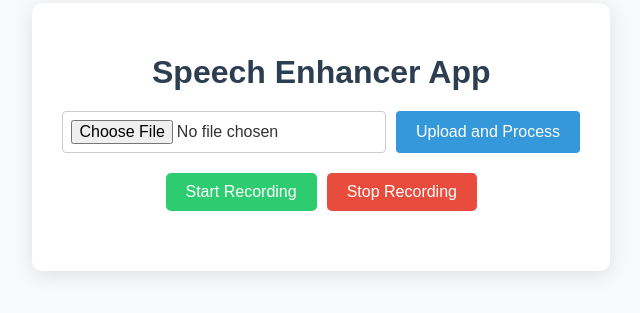
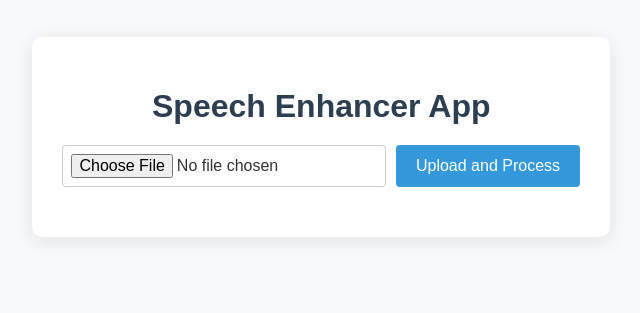
Before and after one commit to Soumya-mukherjee131/speech-to-text-frontend, a React (Create React App) app: page / in a window 1280 px wide. Shown: the part 263-576 px from the top of the page, without its empty margins (320-960 px from the left). Built offline with nearby package versions, Linux system fonts and the light colour scheme.

Commit message:
Added download function

```diff
--- a/src/App.js
+++ b/src/App.js
@@ -1,4 +1,4 @@
-import React, { useState, useRef } from 'react';
+import React, { useState } from 'react';
 import axios from 'axios';
 import './App.css';
 
@@ -6,10 +6,8 @@ function App() {
   const [file, setFile] = useState(null);
   const [result, setResult] = useState(null);
   const [status, setStatus] = useState("");
-  const [progress, setProgress] = useState(0); // Progress bar state
-  const [isRecording, setIsRecording] = useState(false);
-  const [audioURL, setAudioURL] = useState(null);
-  const mediaRecorder = useRef(null);
+  const [loading, setLoading] = useState(0);
+  const [isPlaying, setIsPlaying] = useState(false);
 
   const handleFileChange = (e) => {
     setFile(e.target.files[0]);
@@ -18,92 +16,106 @@ function App() {
   const handleSubmit = async (e) => {
     e.preventDefault();
     setStatus("Processing...");
-    setProgress(10);
+    setLoading(10);
 
     const formData = new FormData();
     formData.append('file', file);
 
     try {
+      setLoading(30);
       const response = await axios.post('https://speech-to-text-backend-2.onrender.com/process-audio', formData, {
         headers: {
           'Content-Type': 'multipart/form-data'
-        },
-        onUploadProgress: (progressEvent) => {
-          let percentCompleted = Math.round((progressEvent.loaded * 100) / progressEvent.total);
-          setProgress(percentCompleted);
         }
       });
-
       setResult(response.data);
       setStatus("Processing complete!");
-      setProgress(100);
+      setLoading(100);
     } catch (error) {
       console.error("Error:", error.response ? error.response.data : error.message);
       setStatus("An error occurred: " + (error.response ? error.response.data.error : error.message));
-      setProgress(0);
+      setLoading(0);
     }
   };
 
-  const handleStartRecording = async () => {
-    setIsRecording(true);
-    const stream = await navigator.mediaDevices.getUserMedia({ audio: true });
-    mediaRecorder.current = new MediaRecorder(stream);
+  const handlePlayAudio = () => {
+    if (result && result.corrected_transcription) {
+      const speech = new SpeechSynthesisUtterance(result.corrected_transcription);
+      speech.lang = 'en-US';
+      speech.onstart = () => setIsPlaying(true);
+      speech.onend = () => setIsPlaying(false);
+      window.speechSynthesis.speak(speech);
+    }
+  };
+
+  const handleDownloadAudio = () => {
+    if (result && result.corrected_transcription) {
+      const synth = window.speechSynthesis;
+      const utterance = new SpeechSynthesisUtterance(result.corrected_transcription);
+      const audioContext = new AudioContext();
+      const destination = audioContext.createMediaStreamDestination();
+      const mediaRecorder = new MediaRecorder(destination.stream);
+
+      synth.speak(utterance);
+      const source = audioContext.createMediaStreamSource(destination.stream);
+      source.connect(audioContext.destination);
 
       const audioChunks = [];
-    mediaRecorder.current.ondataavailable = (event) => {
+      mediaRecorder.ondataavailable = (event) => {
         audioChunks.push(event.data);
       };
 
-    mediaRecorder.current.onstop = () => {
+      mediaRecorder.onstop = () => {
         const audioBlob = new Blob(audioChunks, { type: 'audio/wav' });
         const audioUrl = URL.createObjectURL(audioBlob);
-      setAudioURL(audioUrl);
-      setFile(new File([audioBlob], 'recorded_audio.wav', { type: 'audio/wav' }));
+        const link = document.createElement('a');
+        link.href = audioUrl;
+        link.download = 'enhanced_transcription.wav';
+        link.click();
       };
 
-    mediaRecorder.current.start();
+      mediaRecorder.start();
+      utterance.onend = () => {
+        mediaRecorder.stop();
       };
-
-  const handleStopRecording = () => {
-    setIsRecording(false);
-    mediaRecorder.current.stop();
+    }
   };
 
   return (
     <div className="App">
       <h1>Speech Enhancer App</h1>
 
+      {/* File Upload Section */}
       <form onSubmit={handleSubmit} className="form-container">
         <input type="file" onChange={handleFileChange} className="file-input" />
         <button type="submit" className="submit-button">Upload and Process</button>
       </form>
 
-      {/* Recording Section */}
-      <div className="recording-section">
-        <button onClick={handleStartRecording} disabled={isRecording} className="record-button">Start Recording</button>
-        <button onClick={handleStopRecording} disabled={!isRecording} className="stop-button">Stop Recording</button>
-        {audioURL && <audio controls src={audioURL} className="audio-preview"></audio>}
-      </div>
+      {status && <p className="status">{status}</p>}
 
       {/* Progress Bar */}
-      {progress > 0 && (
-        <div className="progress-bar-container">
-          <div className="progress-bar" style={{ width: `${progress}%` }}>
-            {progress}%
-          </div>
+      {loading > 0 && (
+        <div className="progress-container">
+          <div className="progress-bar" style={{ width: `${loading}%` }}></div>
         </div>
       )}
 
-      {status && <p className="status">{status}</p>}
-
       {result && (
         <div className="results-container">
-
-          {/* Transcription Results */}
+          {/* Raw and Enhanced Transcription Section */}
           <div className="section">
             <h3 className="section-header">Transcription Results</h3>
             <p><strong>Raw Transcription:</strong> {result.raw_transcription}</p>
             <p><strong>Enhanced Transcription:</strong> {result.corrected_transcription}</p>
+          </div>
+
+          <div className="audio-controls">
+            <button onClick={handlePlayAudio} className="audio-button" disabled={isPlaying}>
+              {isPlaying ? 'Playing...' : 'Play Audio'}
+            </button>
+            <button onClick={handleDownloadAudio} className="audio-button">
+              Download Audio
+            </button>
           </div>
 
           <div className="separator"></div>
@@ -133,7 +145,7 @@ function App() {
 
           <div className="separator"></div>
 
-          {/* Enhanced Phonemes Table */}
+          {/* Enhanced Text Phonemes */}
           {result.enhanced_phoneme_data && (
             <div className="section">
               <h3 className="section-header">Enhanced Text Phonemes</h3>
```
Lines whose indentation alone changed are shown as unchanged.
